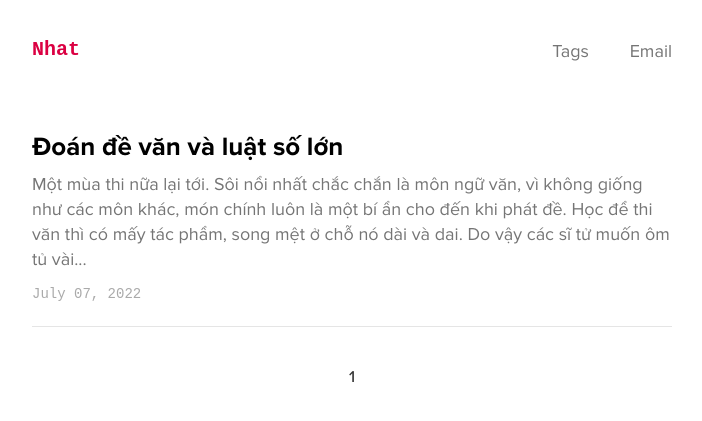
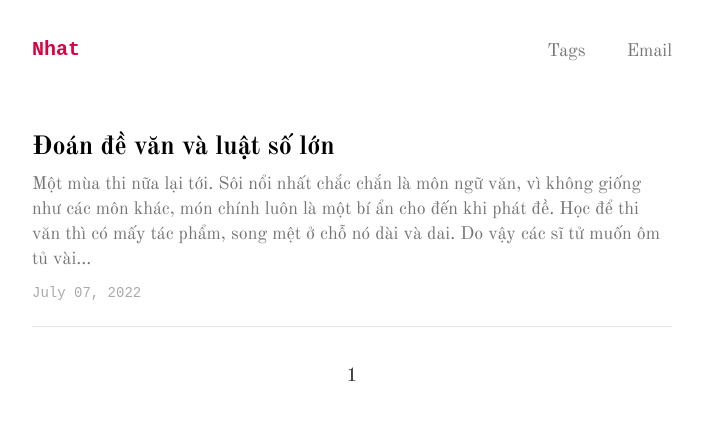
Before and after one commit to writebutwhy/writebutwhy.github.io, a Jekyll site: the page built from index.html, in a window 1280 px wide. Shown: the top 421 px of the page, without its empty margins (288-990 px from the left). Built offline with Jekyll 4.4.1, drawn with Linux system fonts in a browser that asks for light colours; the list of posts is cut into pages by our own code.

Commit message:
edit font

```diff
--- a/_sass/tale/_variables.scss
+++ b/_sass/tale/_variables.scss
@@ -12,7 +12,7 @@ $code-color: #bf616a !default;
 $my-red: #DB0042 !default;
 
 // Fonts
-$sans-serif: Proxima, Arial, sans-serif !default;
+$sans-serif: OldStandardTT, Arial, sans-serif !default;
 $monospaced: DMMono, monospace !default;
 
 @mixin box-sizing($type: border-box) {
```
